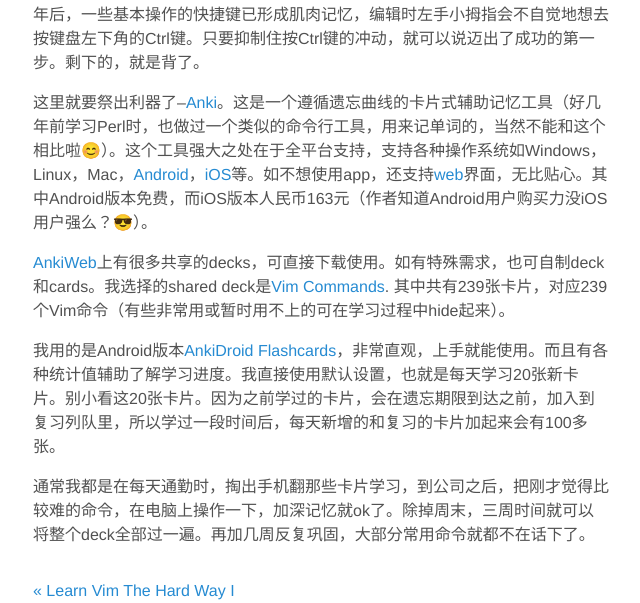
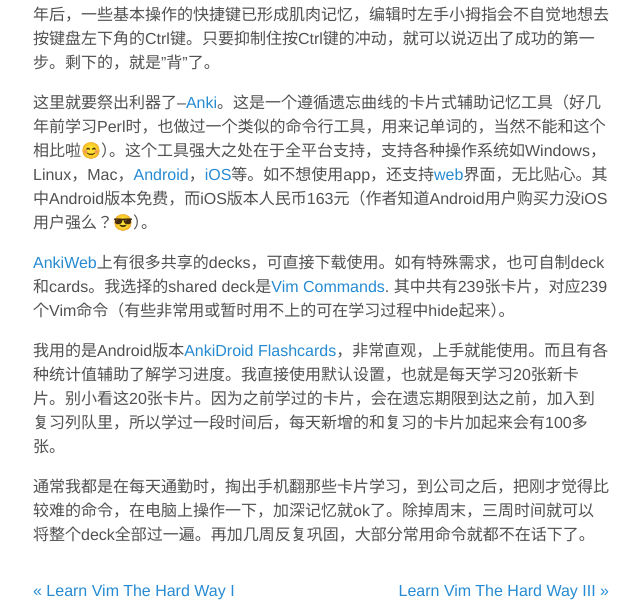
Before and after one commit to happybit/happybit.github.io, a Jekyll site: the page built from _posts/2015-02-23-learn-vim-the-hard-way-ii.markdown, in a window 1280 px wide. Shown: the part 762-1365 px from the top of the page, without its empty margins (319-959 px from the left). Built offline with Jekyll 4.4.1, drawn with Linux system fonts in a browser that asks for light colours; emoji names are drawn with the system emoji font; comment, search, counter and statistics services are not loaded; some of the changed text lies outside the part shown.

Commit message:
new post about Vim III

```diff
--- a/_posts/2015-02-23-learn-vim-the-hard-way-ii.markdown
+++ b/_posts/2015-02-23-learn-vim-the-hard-way-ii.markdown
@@ -17,7 +17,7 @@
 ![Editors Learning Curve](https://dl.dropboxusercontent.com/u/6459697/blogimage/20150223_editors_learning_curve.jpg)
 [[Source](http://www.quora.com/How-accurate-do-you-think-these-text-editor-learning-curves-are)]
 
-个人在学习Vim时。遇到的最大困难是经常和Emacs的快捷键记混。使用Emacs几年后，一些基本操作的快捷键已形成肌肉记忆，编辑时左手小拇指会不自觉地想去按键盘左下角的Ctrl键。只要抑制住按Ctrl键的冲动，就可以说迈出了成功的第一步。剩下的，就是背了。
+个人在学习Vim时。遇到的最大困难是经常和Emacs的快捷键记混。使用Emacs几年后，一些基本操作的快捷键已形成肌肉记忆，编辑时左手小拇指会不自觉地想去按键盘左下角的Ctrl键。只要抑制住按Ctrl键的冲动，就可以说迈出了成功的第一步。剩下的，就是"背"了。
 
 这里就要祭出利器了--[Anki](http://ankisrs.net/)。这是一个遵循遗忘曲线的卡片式辅助记忆工具（好几年前学习Perl时，也做过一个类似的命令行工具，用来记单词的，当然不能和这个相比啦:blush:）。这个工具强大之处在于全平台支持，支持各种操作系统如Windows，Linux，Mac，[Android](https://play.google.com/store/apps/details?id=com.ichi2.anki)，[iOS](https://itunes.apple.com/us/app/ankimobile-flashcards/id373493387?mt=8&ign-mpt=uo%3D4)等。如不想使用app，还支持[web](https://ankiweb.net/)界面，无比贴心。其中Android版本免费，而iOS版本人民币163元（作者知道Android用户购买力没iOS用户强么？:sunglasses:）。
 
```
Also changed, not shown: _posts/2015-02-25-learn-vim-the-hard-way-iii.markdown (added, +19 -0 lines).
